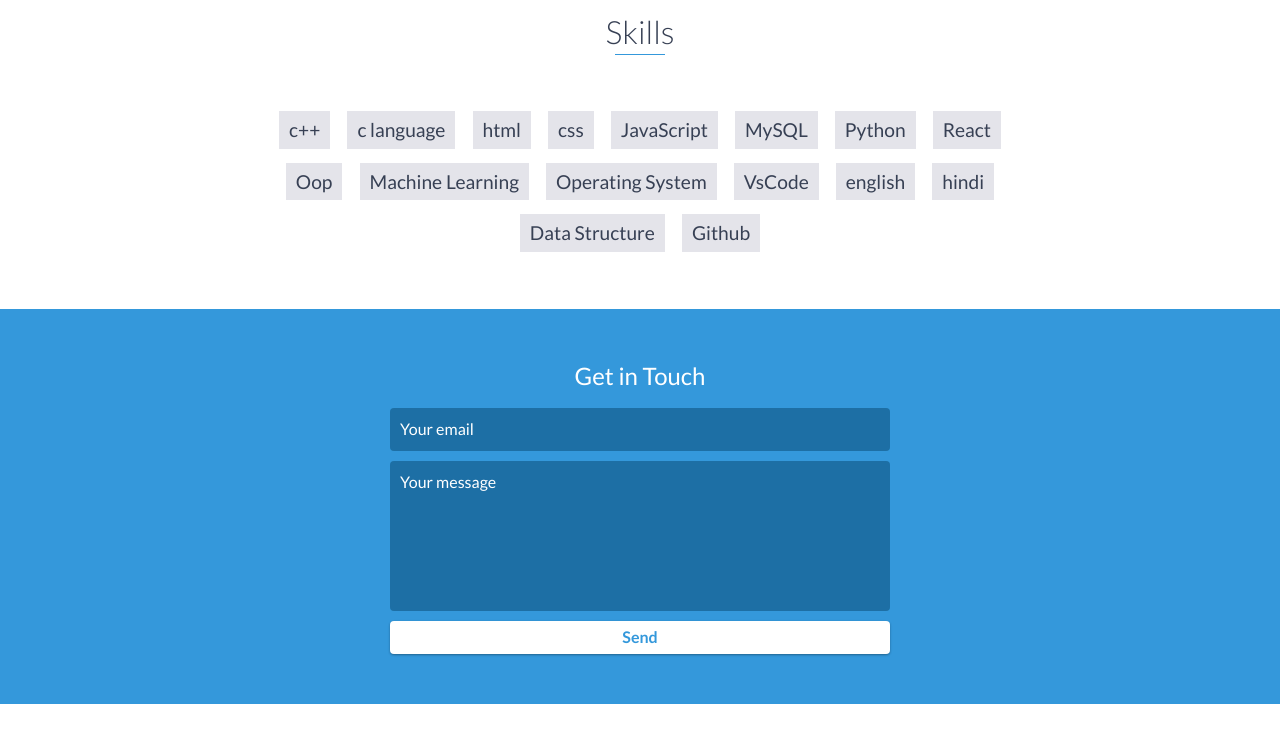
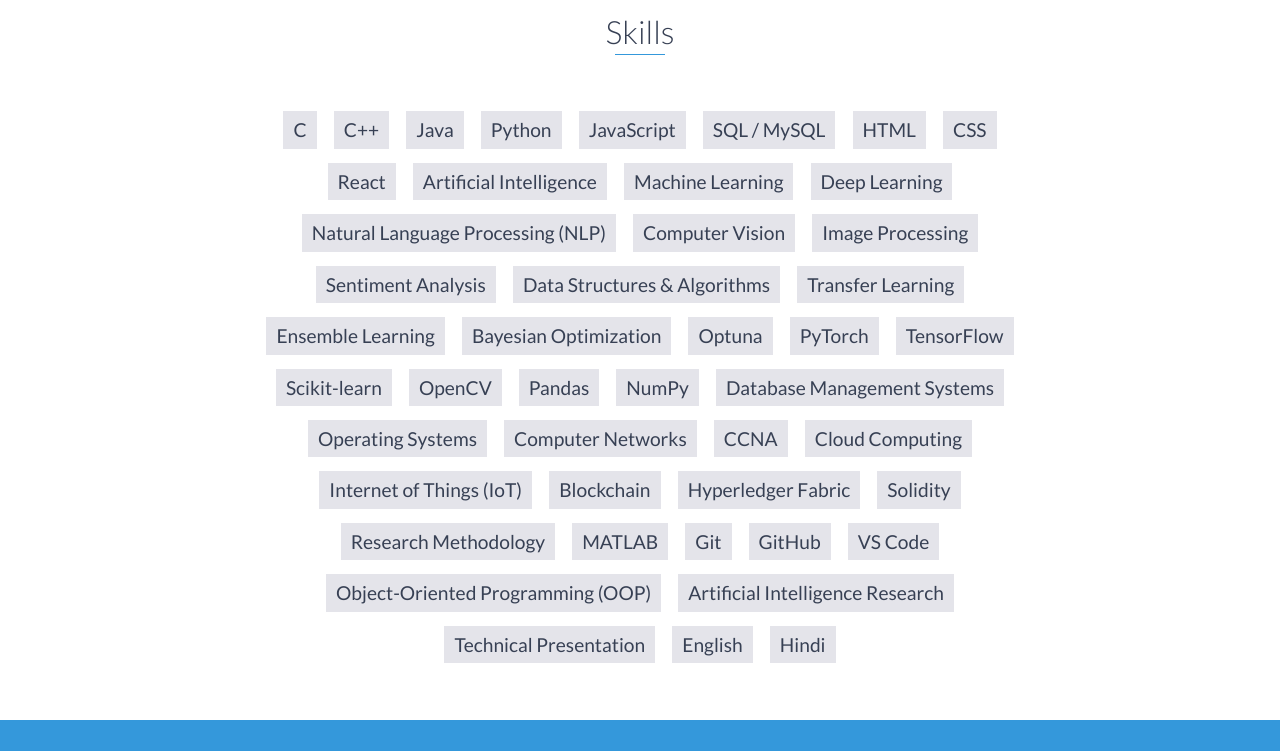
Before and after one commit to alok123111/personal_portfilio, a website: page index.html in a window 1280 px wide. Shown: the part 8410-9161 px from the top of the page. Drawn offline with nearby package versions, Linux system fonts and the light colour scheme.

Commit message:
Update index.html

```diff
--- a/index.html
+++ b/index.html
@@ -608,22 +608,71 @@
         <h2 class="heading">Skills</h2>
         <ul>
 
-		  <li>c++</li>
-		  <li>c language</li>
-		  <li> html</li>
-		<li>css</li>
-		<li>JavaScript</li>
-                  <li>MySQL</li>
-		 <li>Python</li>
-		<li>React</li>
-		<li>Oop</li>
-		<li>Machine Learning</li>
-		<li>Operating System</li>
-		<li>VsCode</li>
-		  <li>english</li>
-		<li>hindi</li>
-		<li>Data Structure</li>
-		<li>Github</li>
+    <!-- Programming Languages -->
+    <li>C</li>
+    <li>C++</li>
+    <li>Java</li>
+    <li>Python</li>
+    <li>JavaScript</li>
+    <li>SQL / MySQL</li>
+
+    <!-- Web Development -->
+    <li>HTML</li>
+    <li>CSS</li>
+    <li>React</li>
+
+    <!-- Artificial Intelligence & Machine Learning -->
+    <li>Artificial Intelligence</li>
+    <li>Machine Learning</li>
+    <li>Deep Learning</li>
+    <li>Natural Language Processing (NLP)</li>
+    <li>Computer Vision</li>
+    <li>Image Processing</li>
+    <li>Sentiment Analysis</li>
+
+    <!-- ML / DL Techniques -->
+    <li>Data Structures & Algorithms</li>
+    <li>Transfer Learning</li>
+    <li>Ensemble Learning</li>
+    <li>Bayesian Optimization</li>
+    <li>Optuna</li>
+
+    <!-- Frameworks & Libraries -->
+    <li>PyTorch</li>
+    <li>TensorFlow</li>
+    <li>Scikit-learn</li>
+    <li>OpenCV</li>
+    <li>Pandas</li>
+    <li>NumPy</li>
+
+    <!-- Database & Systems -->
+    <li>Database Management Systems</li>
+    <li>Operating Systems</li>
+    <li>Computer Networks</li>
+    <li>CCNA</li>
+    <li>Cloud Computing</li>
+
+    <!-- Emerging Technologies -->
+    <li>Internet of Things (IoT)</li>
+    <li>Blockchain</li>
+    <li>Hyperledger Fabric</li>
+    <li>Solidity</li>
+
+    <!-- Research & Tools -->
+    <li>Research Methodology</li>
+    <li>MATLAB</li>
+    <li>Git</li>
+    <li>GitHub</li>
+    <li>VS Code</li>
+
+    <!-- Additional Skills -->
+    <li>Object-Oriented Programming (OOP)</li>
+    <li>Artificial Intelligence Research</li>
+    <li>Technical Presentation</li>
+
+    <!-- Languages -->
+    <li>English</li>
+    <li>Hindi</li>
 
         </ul>
     </div>
```
